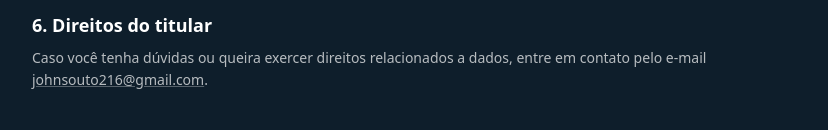
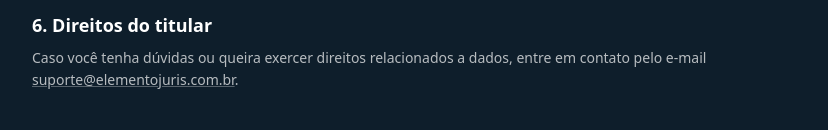
Before and after one commit to johnsouto/api-saas-juridico, a Next.js app in the folder web/: page /privacidade in a window 1280 px wide. Shown: the part 811-941 px from the top of the page, without its empty margins (64-892 px from the left). Built offline with nearby package versions, Linux system fonts and the light colour scheme.

Commit message:
chore: config support email for legal pages

```diff
--- a/web/src/app/privacidade/page.tsx
+++ b/web/src/app/privacidade/page.tsx
@@ -2,6 +2,7 @@ import Link from "next/link";
 import type { Metadata } from "next";
 
 import { Container } from "@/components/landing/Container";
+import { SUPPORT_EMAIL } from "@/lib/config";
 import { cn } from "@/lib/utils";
 
 export const metadata: Metadata = {
@@ -82,10 +83,10 @@ export default function PrivacidadePage() {
             <p className="text-sm leading-relaxed text-white/70">
               Caso você tenha dúvidas ou queira exercer direitos relacionados a dados, entre em contato pelo e-mail{" "}
               <a
-                href="mailto:johnsouto216@gmail.com"
+                href={`mailto:${SUPPORT_EMAIL}`}
                 className={cn("underline decoration-white/30 hover:decoration-white/60", focusRing)}
               >
-                johnsouto216@gmail.com
+                {SUPPORT_EMAIL}
               </a>
               .
             </p>
--- a/web/src/app/termos/page.tsx
+++ b/web/src/app/termos/page.tsx
@@ -2,6 +2,7 @@ import Link from "next/link";
 import type { Metadata } from "next";
 
 import { Container } from "@/components/landing/Container";
+import { SUPPORT_EMAIL } from "@/lib/config";
 import { cn } from "@/lib/utils";
 
 export const metadata: Metadata = {
@@ -102,10 +103,10 @@ export default function TermosPage() {
             <p className="text-sm leading-relaxed text-white/70">
               O suporte pode variar conforme o plano contratado. Para contato, utilize o e-mail{" "}
               <a
-                href="mailto:johnsouto216@gmail.com"
+                href={`mailto:${SUPPORT_EMAIL}`}
                 className={cn("underline decoration-white/30 hover:decoration-white/60", focusRing)}
               >
-                johnsouto216@gmail.com
+                {SUPPORT_EMAIL}
               </a>
               .
             </p>
--- /dev/null
+++ b/web/src/lib/config.ts
@@ -0,0 +1 @@
+export const SUPPORT_EMAIL = process.env.NEXT_PUBLIC_SUPPORT_EMAIL ?? "suporte@elementojuris.com.br";
```
Also changed, not shown: 1 other file (tests, documents, lock files or other folders).
